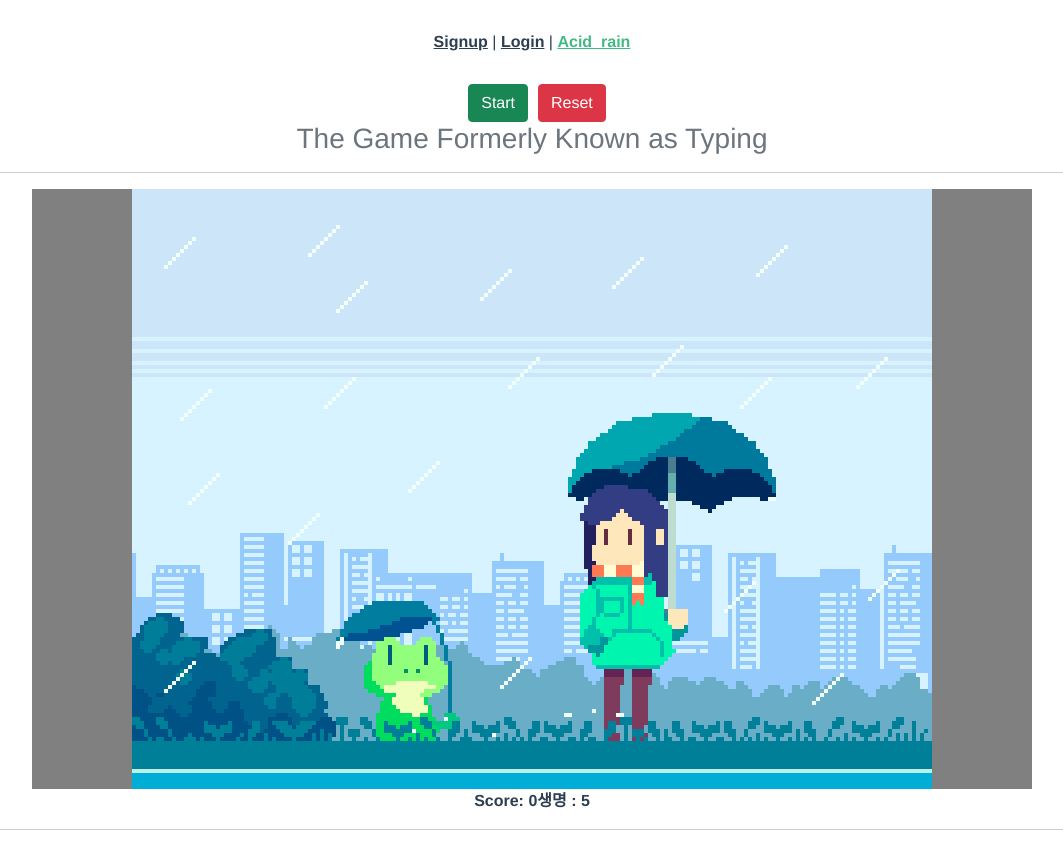
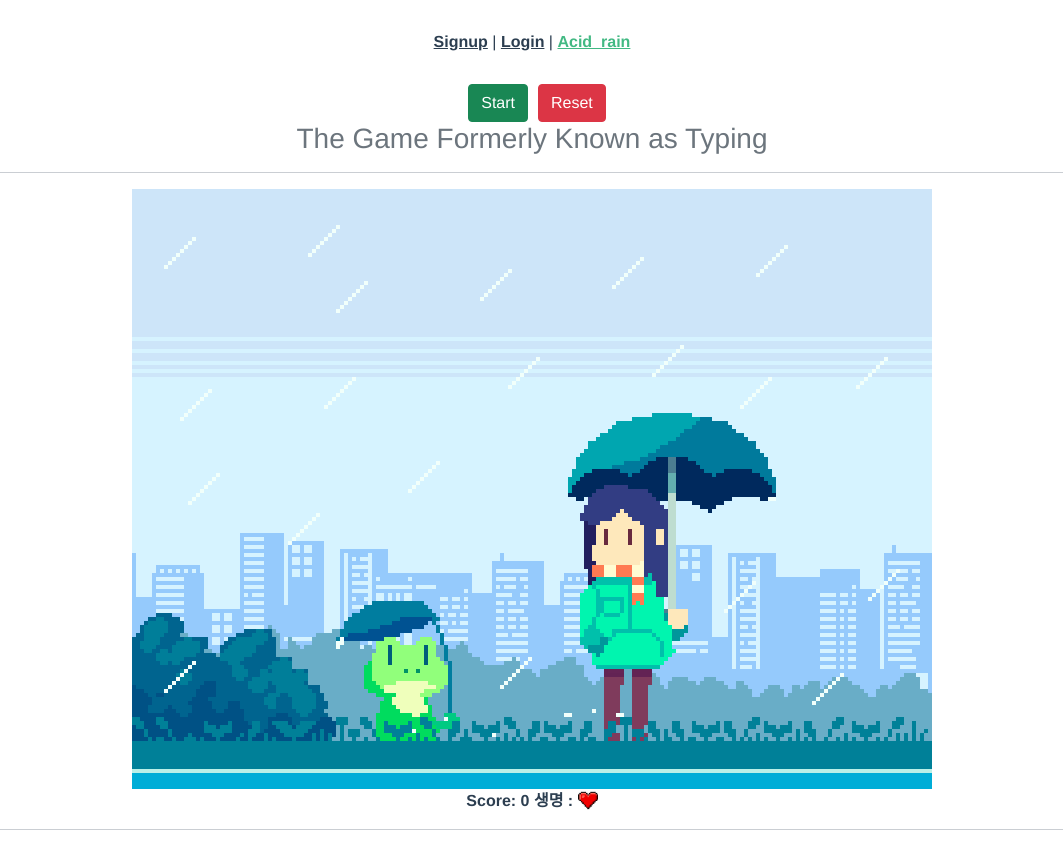
Before and after one commit to zmd9220/Aksoo, a Vue app in the folder Front/client/: page /acid_rain/acid_rain in a window 1280 px wide. Shown: the whole page, without its empty margins (108-1171 px from the left). Built offline with nearby package versions, Linux system fonts and the light colour scheme.

Commit message:
S05P21B306-272 [MODIFY]: 산성비 게임 하트 추가

```diff
--- a/Front/client/src/views/acid_rain/acid_rain.vue
+++ b/Front/client/src/views/acid_rain/acid_rain.vue
@@ -35,11 +35,12 @@
           </div>
         </div>
         <div class="panel-footer">
-          <strong>Score: <span id="score">0</span></strong>
-          <strong>생명 : <span id="hart">5</span></strong>
+          <strong>Score: <span id="score">0 </span></strong>
+          <strong>생명 : <span v-for="idx in hart" :key="idx">
+            <img src="./heart.gif" style="width:20px">
+          </span></strong>
         </div>
       </div>
-
       <hr />
     </div>
   </div>
@@ -49,18 +50,23 @@
 var placeLetterInterval = 500;
 var placeLetterTimer, moveLettersTimer;
 var startButton, resetButton;
-var box, message, score, hart;
+var box, message, score;
+var hart = 5;
 
 export default {
   name: "Acid_rain",
   data: function () {
     return {
       score: "",
-      hart: "",
+      hart: "5",
     };
   },
   mounted() {
-    document.addEventListener("DOMContentLoaded", this.doTest);
+    // document.addEventListener("DOMContentLoaded", this.doTest);
+    message = document.getElementById("message");
+    box = document.getElementById("box");
+    score = document.getElementById("score");
+    hart = this.hart;
   },
   methods: {
     placeLetter: function () {
@@ -102,7 +108,7 @@ export default {
 
       // newLetter.style.right = Math.random() * 300 + "px";
       // newLetter.style.top = 1000 - (Math.random() * 500) + "px";
-      newLetter.style.left = 50 + Math.random() * 800 + "px";
+      newLetter.style.left = 100 + Math.random() * 700 + "px";
       newLetter.style.bottom = 400 + Math.random() * 500 + "px";
 
       box.appendChild(newLetter);
@@ -114,9 +120,9 @@ export default {
         boxes[i].style.bottom = parseInt(boxes[i].style.bottom) - 10 + "px";
         if (parseInt(boxes[i].style.bottom) <= -10) {
           boxes[i].remove();
-          hart.innerHTML = parseInt(hart.innerHTML) - 1;
+          this.hart = parseInt(this.hart) - 1;
           this.decreaseLetterSpeed(hart);
-          if (hart.innerHTML == 0) {
+          if (this.hart == 0) {
             this.endGame();
           }
         }
@@ -158,7 +164,7 @@ export default {
       message.classList.add("hidden"); // add
       // resetButton.classList.add("disabled");
       score.innerHTML = 0;
-      hart.innerHTML = 5;
+      this.hart = 5;
 
       var boxes = document.querySelectorAll("#box > div");
       for (var i = 0; i < boxes.length; i++) {
@@ -282,18 +288,19 @@ export default {
 
     startGame: function () {
       console.log("start");
+      this.hart = 5;
       this.resetText();
       placeLetterTimer = setInterval(this.placeLetter, placeLetterInterval);
       moveLettersTimer = setInterval(this.moveLetters, 100);
       document.addEventListener("keydown", this.keyboardInput);
       startButton.classList.add("disabled");
     },
-    doTest() {
-      message = document.getElementById("message");
-      box = document.getElementById("box");
-      score = document.getElementById("score");
-      hart = document.getElementById("hart");
-    },
+    // doTest() {
+    //   message = document.getElementById("message");
+    //   box = document.getElementById("box");
+    //   score = document.getElementById("score");
+    //   hart = document.getElementById("hart");
+    // },
 
     // document.addEventListener("DOMContentLoaded", function(event) {
     //     console.log("OH HAI THERE!");
@@ -318,7 +325,8 @@ export default {
 #box {
   margin: auto;
   height: 600px;
-  background: grey;
+  /* width: 1000px; */
+  /* background: grey; */
   overflow: hidden;
   position: relative;
   font-family: "Georgia";
@@ -328,7 +336,7 @@ export default {
 }
 
 #bg {
-  width: 100%;
+  width: 1000px;
 }
 
 #quiz {
```
Also changed, not shown: Front/client/src/views/acid_rain/heart.gif (added), Front/client/src/views/acid_rain/heart.png (deleted).
